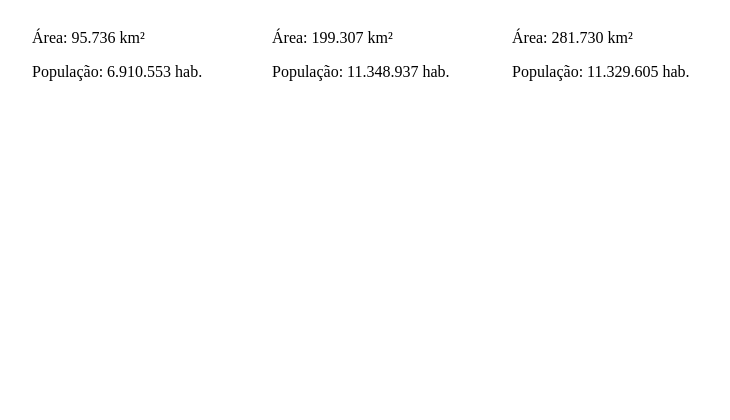
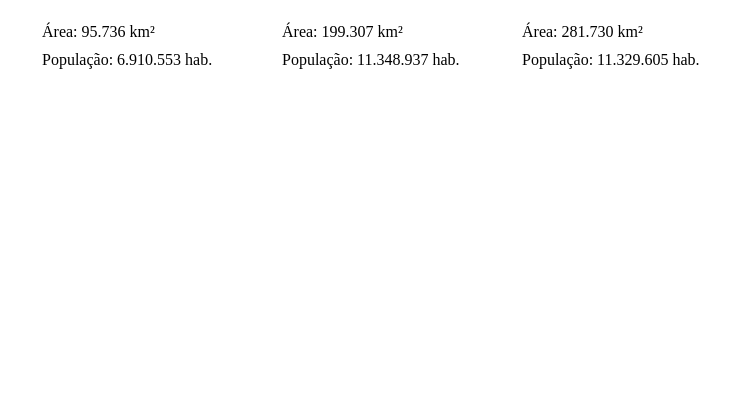
Before and after one commit to alicebelchior/Web-Design, a PHP site: page /sul.html in a window 1280 px wide. Shown: the part 211-631 px from the top of the page, without its empty margins (16-746 px from the left). Run offline with PHP 8.4, Linux system fonts and the light colour scheme.

Commit message:
Correção dos estilos das páginas

```diff
--- a/atividade3/style/centro.css
+++ b/atividade3/style/centro.css
@@ -12,6 +12,10 @@
      margin: 10px;
  }
 
+ p {
+    margin: 10px;
+ }
+
  footer{
      position: absolute;
      bottom: 0;
--- a/atividade3/style/nordeste.css
+++ b/atividade3/style/nordeste.css
@@ -12,6 +12,10 @@
      margin: 10px;
  }
 
+ p {
+    margin: 10px;
+ }
+
  footer{
      position: absolute;
      bottom: 0;
--- a/atividade3/style/norte.css
+++ b/atividade3/style/norte.css
@@ -12,6 +12,10 @@
      margin: 10px;
  }
 
+ p {
+    margin: 10px;
+ }
+
  footer{
      position: absolute;
      bottom: 0;
--- a/atividade3/style/sudeste.css
+++ b/atividade3/style/sudeste.css
@@ -12,6 +12,10 @@
      margin: 10px;
  }
 
+ p {
+    margin: 10px;
+ }
+
  footer{
      position: absolute;
      bottom: 0;
--- a/atividade3/style/sul.css
+++ b/atividade3/style/sul.css
@@ -12,6 +12,10 @@
      margin: 10px;
  }
 
+ p {
+    margin: 10px;
+ }
+
  footer{
      position: absolute;
      bottom: 0;
```
